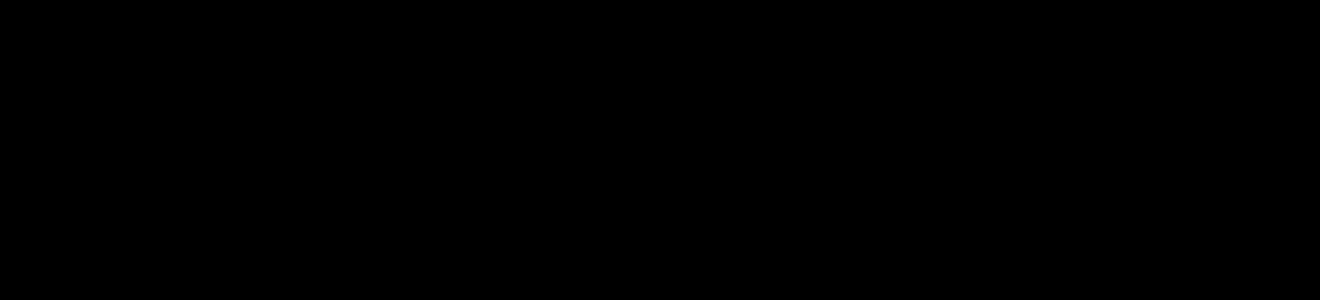
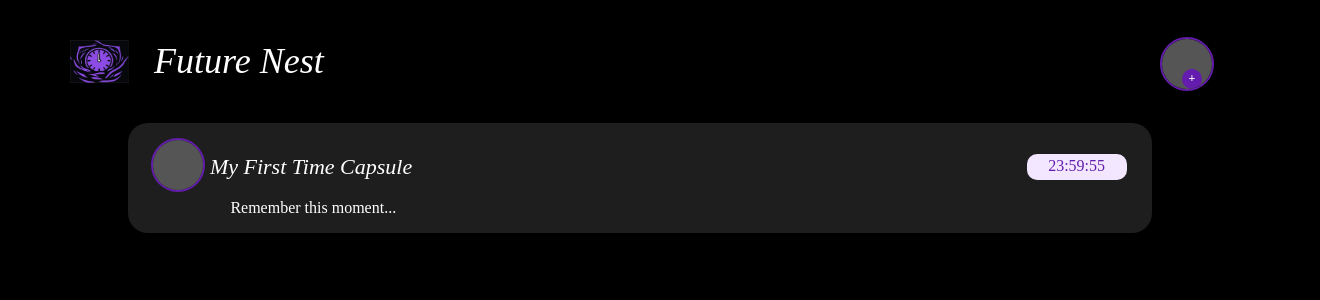
Before and after one commit to Hayat373/futureNest, a React (Create React App) app: page /share in a window 1280 px wide. Before the commit this address had no page. Shown: the top 300 px of the page, 1320 px wide, since content can reach past the window. Built offline with nearby package versions, Linux system fonts and the light colour scheme.

Commit message:
share page

```diff
--- a/src/App.js
+++ b/src/App.js
@@ -7,6 +7,7 @@
 import SignUPpage from './page/signuppage.js';
 import Viewpage from './page/viewpage.js';
 import Updatepage from './page/updatepage.js';
+import Sharepage from './page/sharepage.js';
 
 const App=()=> {
 
@@ -18,8 +19,9 @@
                 <Route path="/" element={<Landingpage />} />
                 <Route path="/login" element={<LoginPage />} />
                 <Route path="/signup" element={<SignUPpage />} />
-                <Route path="/appheader" element={<Viewpage />} />
+                <Route path="/view" element={<Viewpage />} />
                 <Route path="/update" element={<Updatepage />} />
+                 <Route path="/share" element={<Sharepage />} />
             </Routes>
         </Router>
 
--- a/src/components/login.js
+++ b/src/components/login.js
@@ -8,7 +8,7 @@
   const handleLogin = () => {
     // Simulate login logic (e.g., API call or state check)
     console.log('Login button clicked');
-    navigate('/appheader'); // Navigate to AppHeaderPage
+    navigate('/view'); // Navigate to AppHeaderPage
   };
 
 
--- /dev/null
+++ b/src/components/sharecomponent.js
@@ -0,0 +1,64 @@
+import React, { useState, useEffect } from "react";
+import '../css/sharecomp.css';
+
+const Sharecomponent =()=>{
+
+    const [profileImage, setProfileImage] = useState(null);
+
+            const handleImageUpload = (e) => {
+                const file = e.target.files[0];
+                if (file) {
+                    const imageUrl = URL.createObjectURL(file);
+                    setProfileImage(imageUrl);
+                }
+            };
+        const [capsuleName] = useState("My First Time Capsule");
+            const [note] = useState("Remember this moment...");
+            const [timeLeft, setTimeLeft] = useState(24 * 60 * 60); // 24 hours in seconds
+
+            useEffect(() => {
+                if (timeLeft > 0) {
+                    const timer = setInterval(() => {
+                        setTimeLeft((prevTime) => prevTime - 1);
+                    }, 1000);
+                    return () => clearInterval(timer); // Cleanup on unmount
+                }
+            }, [timeLeft]);
+
+            // Format time left as HH:MM:SS
+            const formatTime = (seconds) => {
+                const hours = Math.floor(seconds / 3600);
+                const minutes = Math.floor((seconds % 3600) / 60);
+                const secs = seconds % 60;
+                return `${hours.toString().padStart(2, '0')}:${minutes.toString().padStart(2, '0')}:${secs.toString().padStart(2, '0')}`;
+            };
+
+    return(
+        <div className="share-crard-hold">
+
+             <div className="profile-plate-share">
+                <div className="profile-circle-share">
+                    {profileImage ? (
+                        <img src={profileImage} alt="Profile" className="profile-image-share" />
+                    ) : (
+                        <div className="profile-placeholder-share"></div>
+                    )}
+
+                </div>
+            </div>
+
+             <div className="share-header">
+                <span className="capsule-share-name">{capsuleName}</span>
+                <span className="capsule-share-time">{formatTime(timeLeft)}</span>
+            </div>
+
+
+            <div className="share-note">{note}</div>
+
+
+
+        </div>
+    )
+};
+
+export default Sharecomponent;
--- /dev/null
+++ b/src/css/sharecomp.css
@@ -0,0 +1,80 @@
+.share-crard-hold{
+    width:80%;
+    height:110px;
+    margin-left: 10%;
+    margin-top: 10px;
+    background-color:#1E1E1E ;
+    border: #290B47;
+    border-radius: 20px;
+}
+
+.profile-plate-share {
+    position: relative;
+    top:15px;
+    left:23px;
+    width: 50px;
+    height: 50px;
+    margin-top: -10px;
+    z-index: 4;
+    background-color: transparent;
+
+}
+
+.profile-circle-share {
+    width: 100%;
+    height: 100%;
+    border-radius: 50%;
+    background-color: #333;
+    position: relative;
+    overflow: hidden;
+    border: 2px solid #631CAD;
+}
+
+.profile-image-share {
+    width: 100%;
+    height: 100%;
+    object-fit: cover;
+}
+
+.profile-placeholder-share {
+    width: 100%;
+    height: 100%;
+    background-color: #555;
+}
+
+.share-header{
+    background-color: transparent;
+    display: flex;
+    position: relative;
+    left:8%;
+    top:-17%;
+    gap:50%;
+
+
+}
+.share-note{
+    background-color: transparent;
+    position: relative;
+    left:10%;
+    color: white;
+
+
+}
+.capsule-share-time {
+    font-size: 16px;
+    background-color: #F2E7FF;
+    color: #631CAD;
+    width:100px;
+    border-radius: 10px;
+    margin-right:5%;
+    margin-left: 10%;
+    padding-top: 3px;
+    text-align: center;
+}
+.capsule-share-name{
+  font-size: 22px;
+    font-style: italic;
+    font-weight: 400;
+    background-color: transparent;
+    color: white;
+}
--- /dev/null
+++ b/src/page/sharepage.js
@@ -0,0 +1,15 @@
+import React from "react";
+import AppHeader from "../components/AppHeader";
+import Sharecomponent from "../components/sharecomponent";
+
+const Sharepage=()=>{
+    return(
+        <div className="share-hold">
+        <AppHeader/>
+
+        <Sharecomponent />
+        </div>
+    )
+};
+
+export default Sharepage;
```
